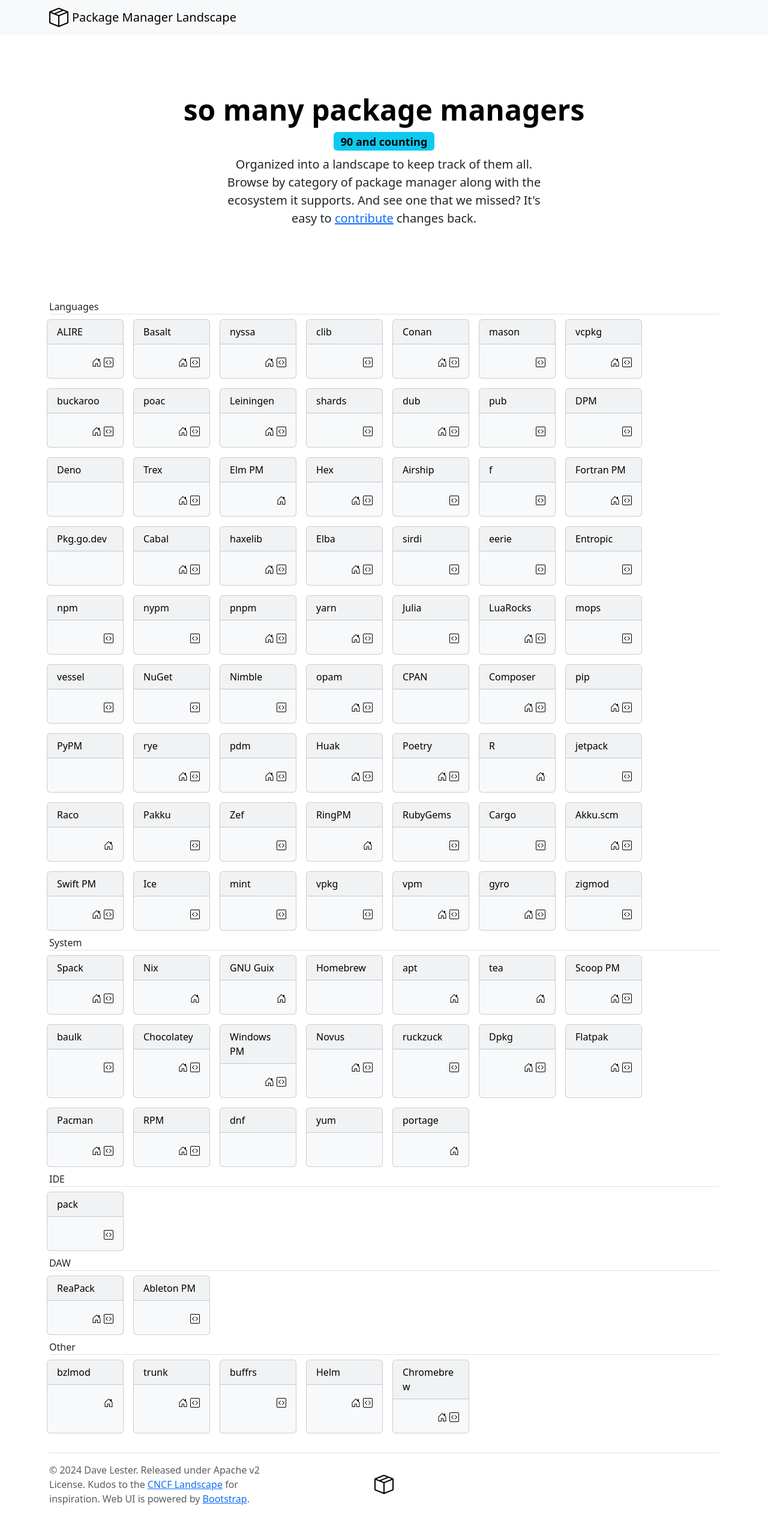
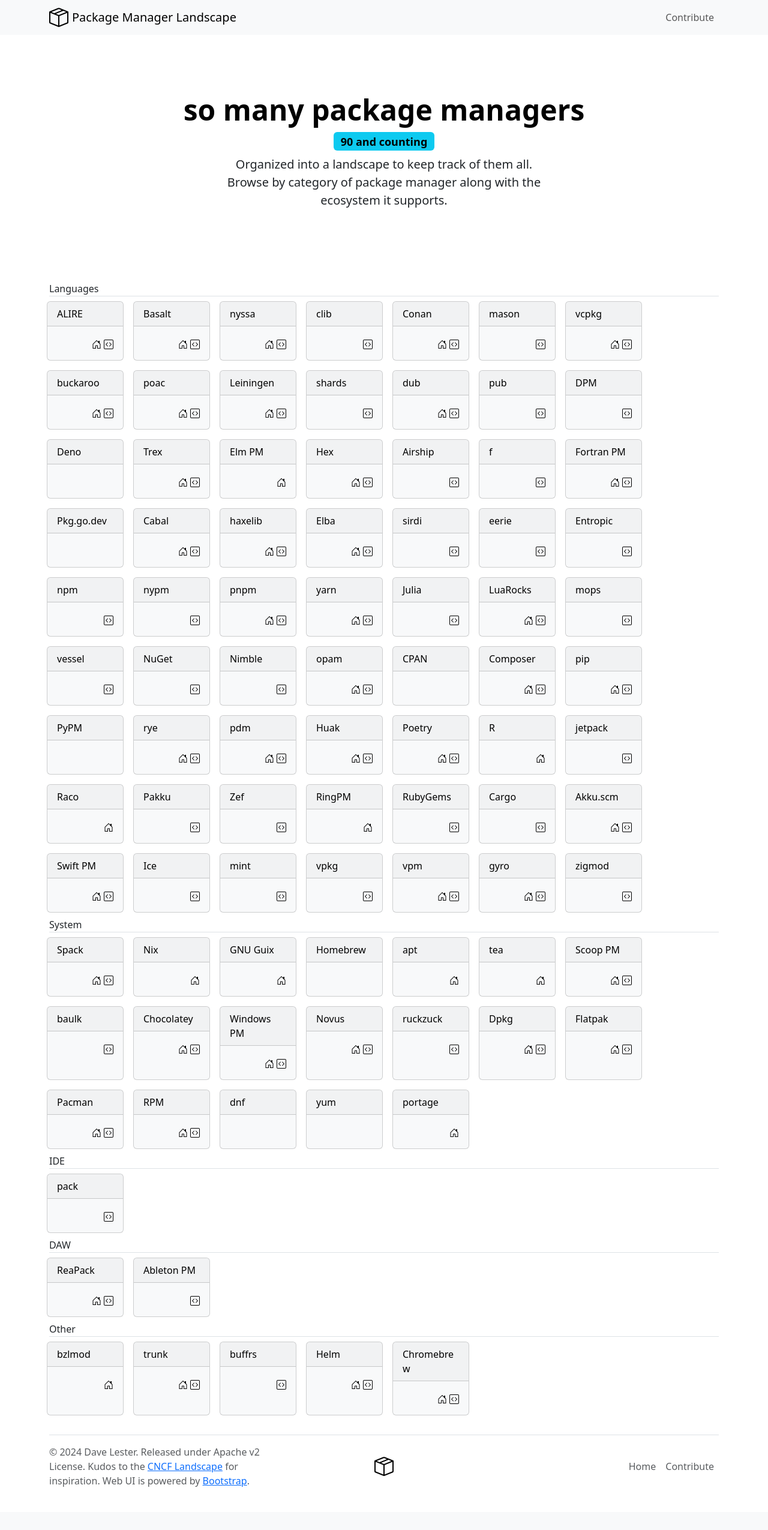
Before and after one commit to davelester/package-manager-landscape, a Flask app: page / in a window 1280 px wide. Shown: the whole page at 60% size. After the commit the page ends 2478 px from the top, so only its background shows below. Run offline with Flask 3, Linux system fonts and the light colour scheme; some libraries are stand-ins or nearby versions.

Commit message:
Adds layout template, adds route for contribute, and adds contribute link to header and footer.

```diff
--- a/web/app.py
+++ b/web/app.py
@@ -1,4 +1,4 @@
-from flask import Flask, render_template
+from flask import Flask, render_template, redirect
 import toml
 import os
 import sys
@@ -22,5 +22,9 @@
 def index():
     return render_template('index.html', landscape=landscape, pmcount=pmcount)
 
+@app.route("/contribute/")
+def contribute():
+    return redirect('https://github.com/davelester/package-manager-landscape/blob/main/CONTRIBUTING.md', code=302)
+
 if __name__ == '__main__':
     app.run(debug=False)
--- a/web/templates/index.html
+++ b/web/templates/index.html
@@ -1,33 +1,11 @@
-<!doctype html>
-<html lang="en">
-  <head>
-    <meta charset="utf-8">
-    <meta name="viewport" content="width=device-width, initial-scale=1">
-    <title>Package Manager Landscape</title>
-    <link rel="stylesheet" href="{{ url_for('static', filename='css/bootstrap.min.css') }}">
-    <link rel="stylesheet" href="{{ url_for('static', filename='css/custom.css') }}">
-  </head>
-  <body>
-    <nav class="navbar navbar-expand-lg bg-body-tertiary">
-        <div class="container">
-          <a class="navbar-brand icon-link" href="#"><img src="{{ url_for('static', filename='img/box-seam.svg') }}" alt="Box Seam Icon" width="32" height="32">Package Manager Landscape</a>
-          <!-- <ul class="nav justify-content-end">
-            <li class="nav-item">
-              <a class="nav-link" href="#">About</a>
-            </li>
-            <li class="nav-item">
-              <a class="nav-link" href="#">Contribute</a>
-            </li>
-          </ul> -->
-        </div>
-    </nav>
-    <div class="container">
+{% extends "layout.html" %}
+{% block content %}
 <div class="row">
   <div class="px-4 py-5 my-5 text-center">
       <h1 class="display-5 fw-bold text-body-emphasis">so many package managers</h1>
       <h4><span class="badge text-bg-info">{{pmcount}} and counting</span></h4>
       <div class="col-lg-6 mx-auto">
-              <p class="lead mb-4">Organized into a landscape to keep track of them all. Browse by category of package manager along with the ecosystem it supports. And see one that we missed? It's easy to <a href="https://github.com/davelester/package-manager-landscape/blob/main/CONTRIBUTING.md">contribute</a> changes back.</p>
+        <p class="lead mb-4">Organized into a landscape to keep track of them all. Browse by category of package manager along with the ecosystem it supports.</p>
       </div>
     </div>
 </div>
@@ -59,22 +37,4 @@
   </div>
 {% endfor %}
 </div>
-    <script src="{{ url_for('static', filename='js/bootstrap.min.js') }}"></script>
-    </div>
-<div class="container">
-    <footer class="d-flex flex-wrap justify-content-between align-items-center py-3 my-4 border-top">
-        <p class="col-md-4 mb-0 text-body-secondary">© 2024 Dave Lester. Released under Apache v2 License. Kudos to the <a href="https://landscape.cncf.io">CNCF Landscape</a> for inspiration. Web UI is powered by <a href="http://getbootstrap.com">Bootstrap</a>.</p>
-
-        <a href="/" class="col-md-4 d-flex align-items-center justify-content-center mb-3 mb-md-0 me-md-auto link-body-emphasis text-decoration-none">
-            <img src="{{ url_for('static', filename='img/box-seam.svg') }}" alt="Box Seam Icon" width="32" height="32">
-        </a>
-
-        <!-- <ul class="nav col-md-4 justify-content-end">
-          <li class="nav-item"><a href="#" class="nav-link px-2 text-body-secondary">Home</a></li>
-          <li class="nav-item"><a href="#" class="nav-link px-2 text-body-secondary">About</a></li>
-          <li class="nav-item"><a href="#" class="nav-link px-2 text-body-secondary">Contribute</a></li>
-        </ul> -->
-      </footer>
-</div>
-</body>
-</html>
+{% endblock %}
--- /dev/null
+++ b/web/templates/layout.html
@@ -0,0 +1,45 @@
+<!doctype html>
+<html lang="en">
+  <head>
+    <meta charset="utf-8">
+    <meta name="viewport" content="width=device-width, initial-scale=1">
+    <title>Package Manager Landscape</title>
+    <link rel="stylesheet" href="{{ url_for('static', filename='css/bootstrap.min.css') }}">
+    <link rel="stylesheet" href="{{ url_for('static', filename='css/custom.css') }}">
+  </head>
+  <body>
+    <nav class="navbar navbar-expand-lg bg-body-tertiary">
+        <div class="container">
+          <a class="navbar-brand icon-link" href="/"><img src="{{ url_for('static', filename='img/box-seam.svg') }}" alt="Box Seam Icon" width="32" height="32">Package Manager Landscape</a>
+          <ul class="navbar-nav nav justify-content-end">
+            <!-- <li class="nav-item">
+              <a class="nav-link" href="#">About</a>
+            </li> -->
+            <li class="nav-item">
+              <a class="nav-link" href="/contribute/">Contribute</a>
+            </li>
+          </ul>
+        </div>
+    </nav>
+    <div class="container">
+        {% block content %}
+        {% endblock %}
+    <script src="{{ url_for('static', filename='js/bootstrap.min.js') }}"></script>
+    </div>
+<div class="container">
+    <footer class="d-flex flex-wrap justify-content-between align-items-center py-3 my-4 border-top">
+        <p class="col-md-4 mb-0 text-body-secondary">© 2024 Dave Lester. Released under Apache v2 License. Kudos to the <a href="https://landscape.cncf.io">CNCF Landscape</a> for inspiration. Web UI is powered by <a href="http://getbootstrap.com">Bootstrap</a>.</p>
+
+        <a href="/" class="col-md-4 d-flex align-items-center justify-content-center mb-3 mb-md-0 me-md-auto link-body-emphasis text-decoration-none">
+            <img src="{{ url_for('static', filename='img/box-seam.svg') }}" alt="Box Seam Icon" width="32" height="32">
+        </a>
+
+        <ul class="nav col-md-4 justify-content-end">
+          <li class="nav-item"><a href="/" class="nav-link px-2 text-body-secondary">Home</a></li>
+          <!-- <li class="nav-item"><a href="/about/" class="nav-link px-2 text-body-secondary">About</a></li> -->
+          <li class="nav-item"><a href="/contribute/" class="nav-link px-2 text-body-secondary">Contribute</a></li>
+        </ul>
+      </footer>
+</div>
+</body>
+</html>
```
Lines whose indentation alone changed are shown as unchanged.
